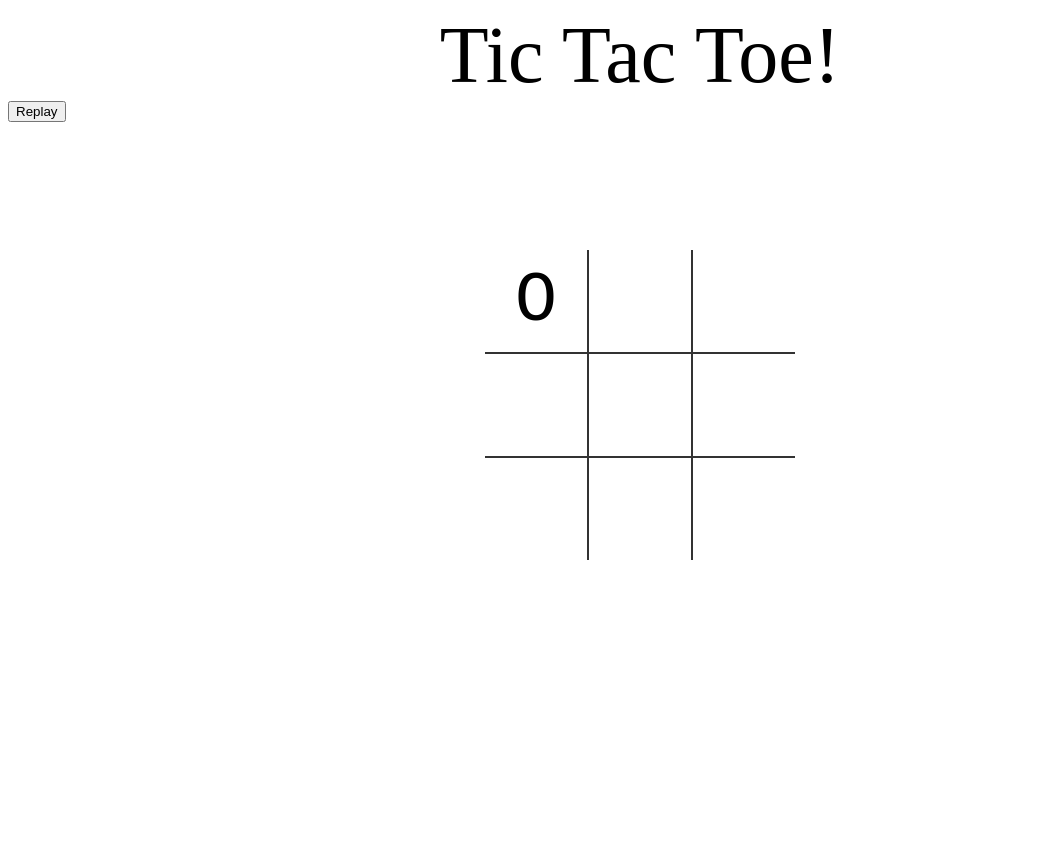
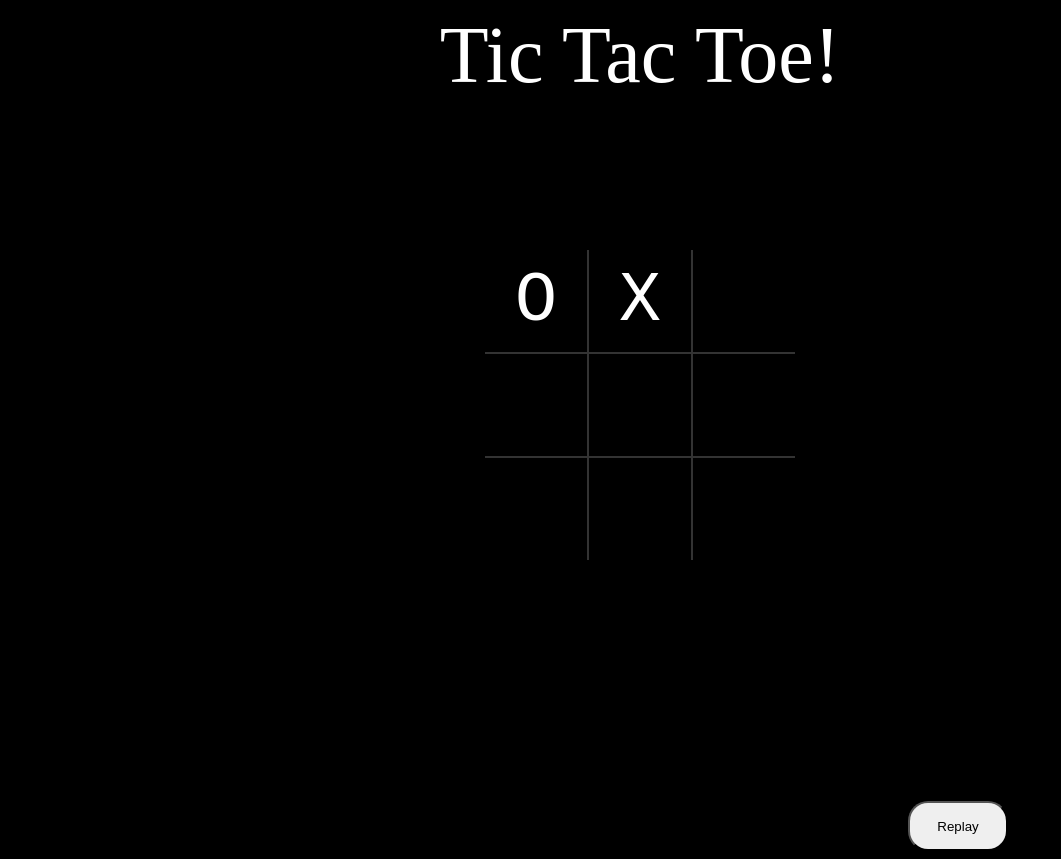
Before and after one commit to WaheedShaq/tic-tac-toe, a plain HTML site: page index.html in a window 1280 px wide. Both pictures are taken after a click on the element 536 px from the left and 301 px from the top of the page. Shown: the whole page, without its empty margins (0-1061 px from the left). Before the commit the page ends 800 px from the top, so only its background shows below. Drawn offline with Linux system fonts and the light colour scheme.

Commit message:
managed to make an AI work but with very simple instructions, it will only choose the first free cell in the array that is not occupied by the player. Will try and implement the minimax algorithm next

```diff
--- a/script.js
+++ b/script.js
@@ -26,6 +26,10 @@ function startGame() {
 }
 
 function turnClick(square) {
+  if (typeof origBoard[square.target.id] == 'number') {
+    turn(square.target.id, huPlayer);
+    if (!checkTie()) turn(bestSpot(), aiPlayer);
+  }
   turn(square.target.id, huPlayer);
 }
 
@@ -53,6 +57,7 @@ function checkWin(board, player) {
 }
 
 function gameOver(gameWon) {
+  // a function that checks if the player hit the winning combos
   for (let index of winCombos[gameWon.index]) {
     document.getElementById(index).style.backgroundColor =
       gameWon.player == huPlayer ? 'blue' : 'red';
@@ -60,4 +65,31 @@ function gameOver(gameWon) {
   for (var i = 0; i < cells.length; i++) {
     cells[i].removeEventListener('click', turnClick, false);
   }
+  declareWinner(gameWon.player == huPlayer ? 'You win!' : 'You lose!');
 }
+
+function declareWinner(who) {
+  document.querySelector('.endgame').style.display = 'block';
+  document.querySelector('.endgame .text').innerText = who;
+}
+
+function emptySquares() {
+  return origBoard.filter((e) => typeof e == 'number');
+}
+
+function bestSpot() {
+  // a function that will find an empty square and find the FIRST empty square
+  return emptySquares()[0];
+}
+
+function checkTie() {
+  if (emptySquares().length == 0) {
+    for (let i = 0; i < cells.length; i++) {
+      cells[i].style.backgroundColor = 'green';
+      cells[i].removeEventListener('click', turnClick, false);
+    }
+    declareWinner('Tie Game!');
+    return true;
+  }
+  return false;
+}
--- a/styles.css
+++ b/styles.css
@@ -1,3 +1,7 @@
+body {
+  background-color: black;
+}
+
 td {
   border: 2px solid #333;
   height: 100px;
@@ -7,6 +11,7 @@ td {
   font-family: 'Courier New', Courier, monospace, sans-serif;
   font-size: 70px;
   cursor: pointer;
+  color: white;
 }
 
 table {
@@ -22,6 +27,7 @@ table {
   text-align: center;
   margin-top: 10px;
   font-size: 80px;
+  color: white;
 }
 
 table tr:first-child td {
@@ -54,3 +60,18 @@ table tr td:last-child {
   color: white;
   font-size: 2em;
 }
+
+button {
+  margin-top: 700px;
+  margin-left: 900px;
+  border-radius: 20px;
+  width: 100px;
+  height: 50px;
+  cursor: pointer;
+  /* padding: 20px; */
+}
+
+button:hover {
+  background-color: black;
+  color: white;
+}
```
